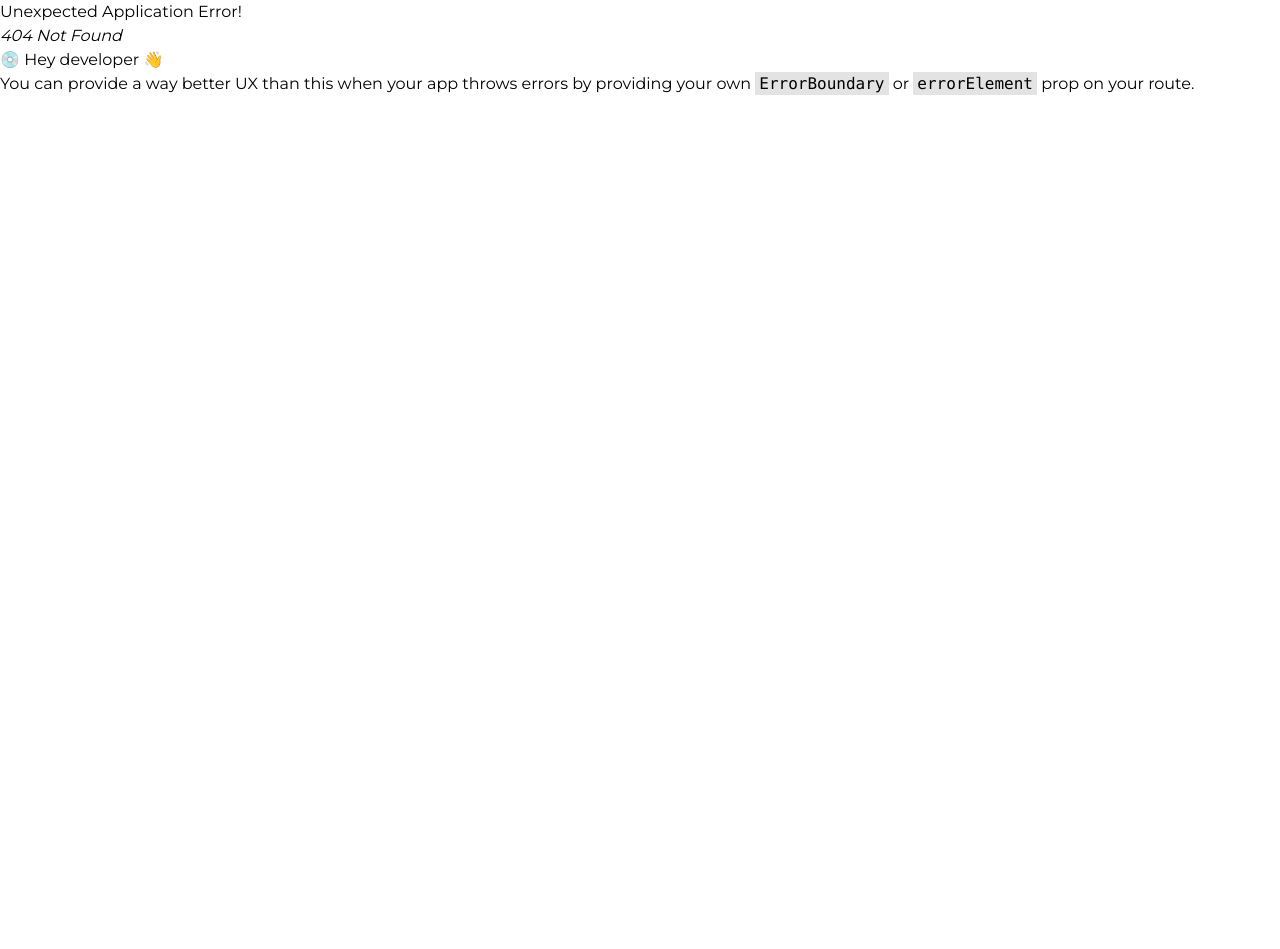
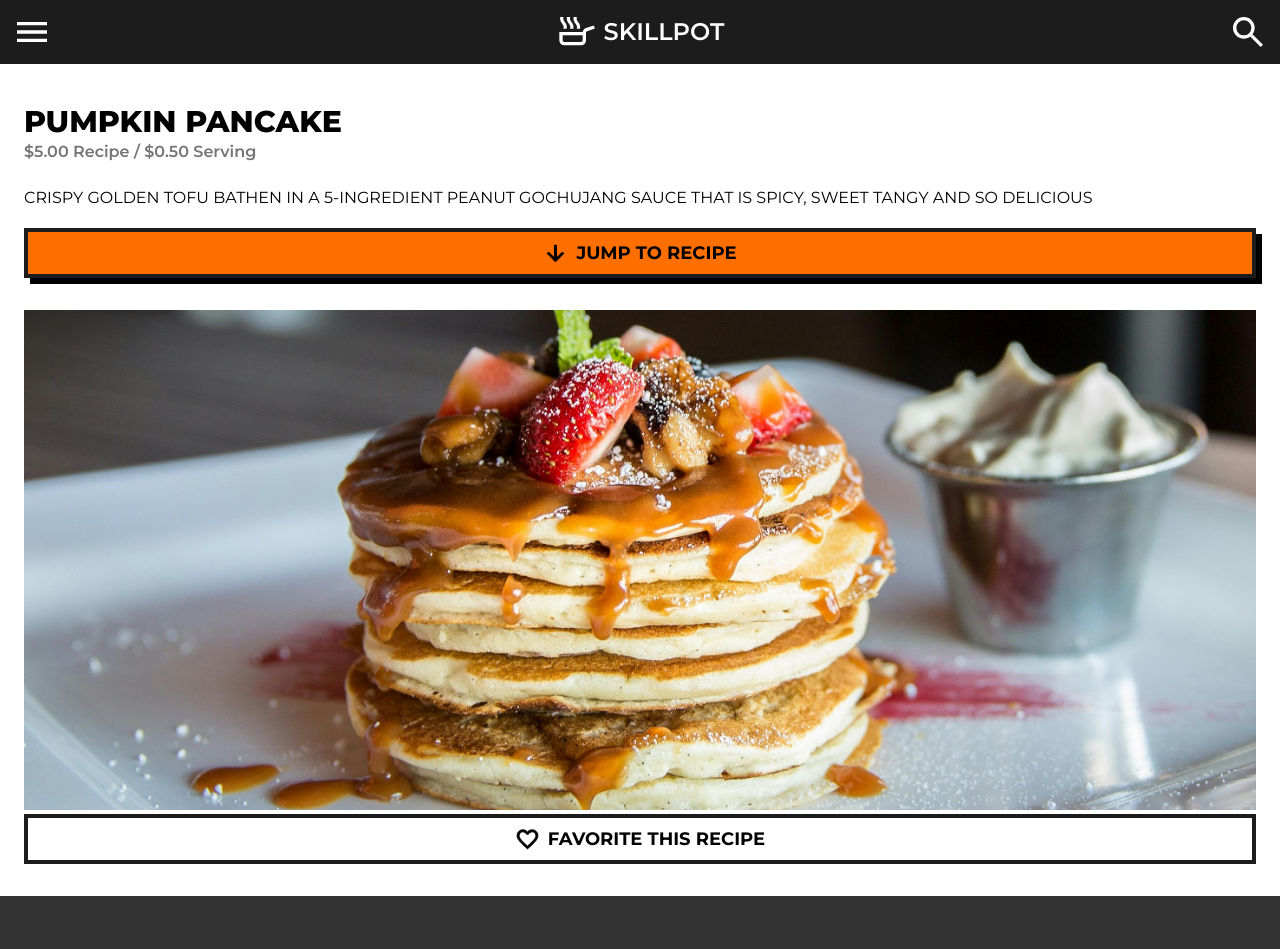
Before and after one commit to darwin-dev-diaz/recipe-site, a React (Vite) app: page /recipe/1 in a window 1280 px wide. Before the commit this address had no page. Shown: the top 949 px of the page. Before the commit the page ends 800 px from the top, so only its background shows below. Built offline with nearby package versions, Linux system fonts and the light colour scheme.

Commit message:
Add top section of recipe page

```diff
--- a/src/assets/icons/DownArrow.jsx
+++ b/src/assets/icons/DownArrow.jsx
@@ -1,14 +1,18 @@
-import * as React from "react";
 const SvgDownArrow = (props) => (
   <svg
     xmlns="http://www.w3.org/2000/svg"
     width={24}
     height={24}
-    fill="#5f6368"
+    fill="black"
     viewBox="0 -960 960 960"
     {...props}
   >
-    <path d="M440-800v487L216-537l-56 57 320 320 320-320-56-57-224 224v-487z" />
+    <path
+      d="M440-800v487L216-537l-56 57 320 320 320-320-56-57-224 224v-487z"
+      fill="black"
+      stroke="black"
+      strokeWidth="35"
+    />
   </svg>
 );
 export default SvgDownArrow;
--- a/src/assets/icons/Favorite.jsx
+++ b/src/assets/icons/Favorite.jsx
@@ -1,3 +1,19 @@
 import * as React from "react";
-const SvgFavorite = props => <svg xmlns="http://www.w3.org/2000/svg" width={24} height={24} fill="#5f6368" viewBox="0 -960 960 960" {...props}><path d="m480-120-58-52q-101-91-167-157T150-447.5 95.5-544 80-634q0-94 63-157t157-63q52 0 99 22t81 62q34-40 81-62t99-22q94 0 157 63t63 157q0 46-15.5 90T810-447.5 705-329 538-172zm0-108q96-86 158-147.5t98-107 50-81 14-70.5q0-60-40-100t-100-40q-47 0-87 26.5T518-680h-76q-15-41-55-67.5T300-774q-60 0-100 40t-40 100q0 35 14 70.5t50 81 98 107T480-228m0-273" /></svg>;
+const SvgFavorite = (props) => (
+  <svg
+    xmlns="http://www.w3.org/2000/svg"
+    width={24}
+    height={24}
+    fill="black"
+    viewBox="0 -960 960 960"
+    {...props}
+  >
+    <path
+      d="m480-120-58-52q-101-91-167-157T150-447.5 95.5-544 80-634q0-94 63-157t157-63q52 0 99 22t81 62q34-40 81-62t99-22q94 0 157 63t63 157q0 46-15.5 90T810-447.5 705-329 538-172zm0-108q96-86 158-147.5t98-107 50-81 14-70.5q0-60-40-100t-100-40q-47 0-87 26.5T518-680h-76q-15-41-55-67.5T300-774q-60 0-100 40t-40 100q0 35 14 70.5t50 81 98 107T480-228m0-273"
+      fill="black"
+      stroke="black"
+      strokeWidth="35"
+    />
+  </svg>
+);
 export default SvgFavorite;
--- /dev/null
+++ b/src/pages/RecipeScreen.jsx
@@ -0,0 +1,52 @@
+import image from "../assets/images/pancake.jpg";
+import Button from "../components/primatives/Button";
+import SvgDownArrow from "../assets/icons/DownArrow";
+import SvgFavorite from "../assets/icons/Favorite";
+import AllRecipesRecipe from "../components/AllRecipesRecipe";
+
+function RecipeScreen() {
+  return (
+    <>
+      <h1 className="mt-10 text-3xl font-extrabold uppercase">
+        Pumpkin Pancake
+      </h1>
+      <p className="mb-6 font-semibold text-dark-light-grey">
+        $5.00 Recipe / $0.50 Serving
+      </p>
+
+      <p className="mb-5 uppercase leading-5">
+        Crispy golden tofu bathen in a 5-ingredient peanut gochujang sauce that
+        is spicy, sweet tangy and so delicious
+      </p>
+      <Button
+        width="w-full"
+        height="h-[50px]"
+        color="orange"
+        textColor="dark-grey"
+        text="Jump to recipe"
+        extraCss="mx-auto mb-8 border-black border-4 shadow-[6px_6px_0px_rgba(0,0,0,1)]"
+      >
+        <SvgDownArrow color=""></SvgDownArrow>
+      </Button>
+
+      <div>
+        <div
+          className="mb-1 h-[500px] w-full bg-black bg-cover bg-center"
+          style={{ backgroundImage: `url(${image})` }}
+        ></div>
+        <Button
+          width="w-full"
+          height="h-[50px]"
+          color="white"
+          textColor="dark-grey"
+          text="Favorite this recipe"
+          extraCss="mx-auto mb-8 border-black border-4 mb-36"
+        >
+          <SvgFavorite color="black"></SvgFavorite>
+        </Button>
+      </div>
+    </>
+  );
+}
+
+export default RecipeScreen;
--- a/src/routes.jsx
+++ b/src/routes.jsx
@@ -1,7 +1,7 @@
 import App from "./App.jsx";
 import HomeScreen from "./pages/HomeScreen.jsx";
 import AllRecipesScreen from "./pages/AllRecipesScreen.jsx";
-
+import RecipeScreen from "./pages/RecipeScreen.jsx";
 
 const routes = [
   {
@@ -10,8 +10,8 @@ const routes = [
     children: [
       { index: true, element: <HomeScreen /> },
       { path: "allrecipes", element: <AllRecipesScreen /> },
-    //   { path: "store", element: <Store /> },
-    //   { path: "product/:item", element: <ProductPage /> },
+      { path: "recipe/:item", element: <RecipeScreen /> },
+      //   { path: "product/:item", element: <ProductPage /> },
     ],
   },
 ];
```
Also changed, not shown: src/pages/SingleRecipeScreen.jsx (deleted).
